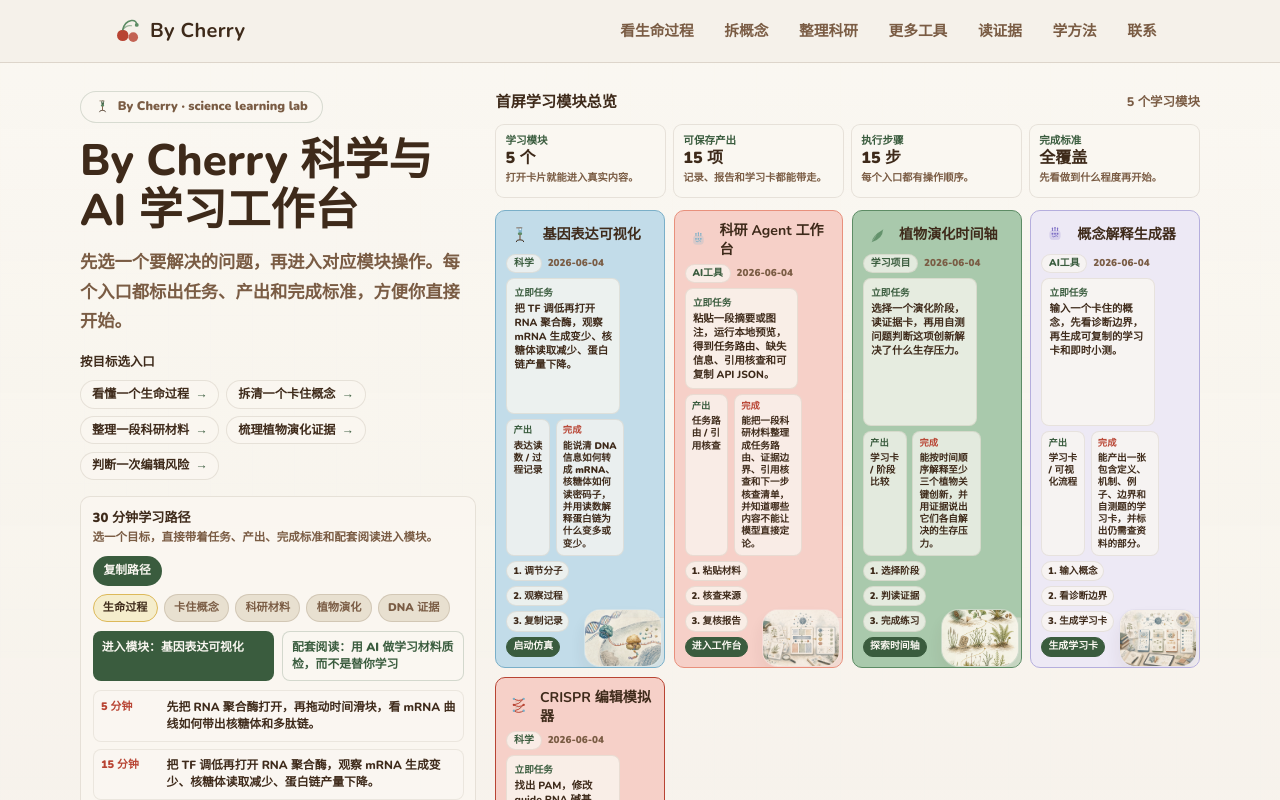
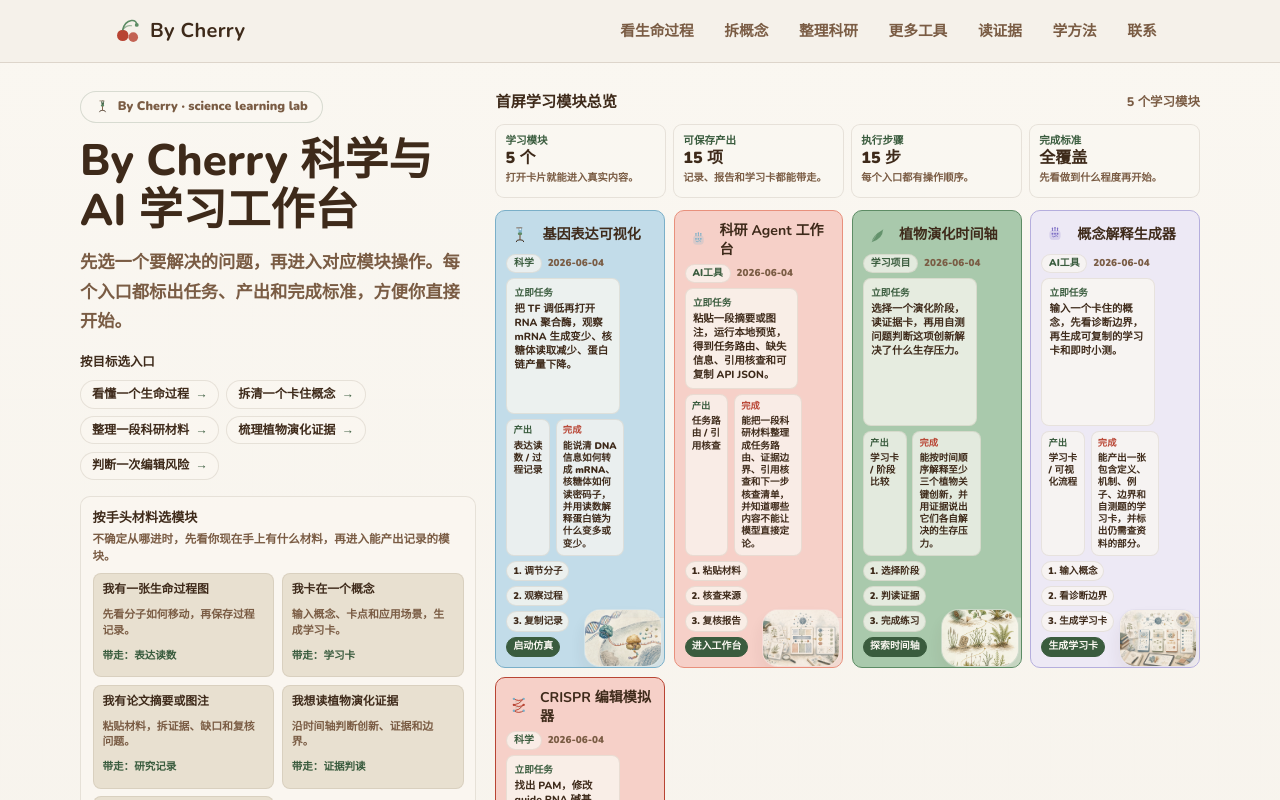
Before and after one commit to liruirui321/Bycherry, a React (Vite) app: page / in a window 1280 px wide. Built offline with nearby package versions, Linux system fonts and the light colour scheme.

Commit message:
Add material-based homepage routes

```diff
--- a/scripts/verify-content-integrity.mjs
+++ b/scripts/verify-content-integrity.mjs
@@ -347,6 +347,13 @@ function verifyWorkJsonLdLearningOutcomes() {
   expect(heroSource.includes("配套阅读：${activeSessionPlan.article.title}"), "Homepage hero session plan must include a paired reading title.");
   expect(heroSource.includes("阅读入口：${activeSessionPlan.article.href}"), "Homepage hero copied session plan must include paired reading route.");
   expect(heroSource.includes("完成检查：${activeSessionPlan.article.checklist[0]}"), "Homepage hero copied session plan must include paired reading completion check.");
+  expect(heroSource.includes("materialRoutes"), "Homepage hero must expose material-based route choices.");
+  expect(heroSource.includes("按手头材料选模块"), "Homepage hero must visibly let learners choose by the material they have.");
+  expect(heroSource.includes("按手头材料选择"), "Homepage copied session plan must include material-based route choices.");
+  expect(heroSource.includes("hero-material-route-grid"), "Homepage material route choices must have a stable grid class.");
+  expect(heroSource.includes("hero-material-route-link"), "Homepage material route choices must expose direct links.");
+  expect(heroSource.includes('aria-label="按手头材料选择学习模块"'), "Homepage material route choices must be labeled for assistive tech.");
+  expect(heroSource.includes("带走：{route.output}"), "Homepage material route choices must show saved outputs.");
   expect(heroSource.includes("配套阅读进入模块"), "Homepage hero visible session copy must mention paired reading.");
   expect(worksSource.includes("先做这个"), "Homepage work cards must expose a first concrete starter action.");
   expect(worksSource.includes("{work.success}"), "Homepage work cards must expose each work completion standard.");
--- a/src/app/components/Hero.tsx
+++ b/src/app/components/Hero.tsx
@@ -18,6 +18,38 @@ export function Hero() {
     { label: "整理一段科研材料", href: "/works/research-prompt-kit", workTitle: "科研 Agent 工作台" },
     { label: "梳理植物演化证据", href: "/works/plant-evolution-stories", workTitle: "植物演化时间轴" },
     { label: "判断一次编辑风险", href: "/works/crispr-interactive", workTitle: "CRISPR 编辑模拟器" },
+  ];
+  const materialRoutes = [
+    {
+      label: "我有一张生命过程图",
+      hint: "先看分子如何移动，再保存过程记录。",
+      href: "/works/gene-expression",
+      output: "表达读数",
+    },
+    {
+      label: "我卡在一个概念",
+      hint: "输入概念、卡点和应用场景，生成学习卡。",
+      href: "/works/concept-explainer",
+      output: "学习卡",
+    },
+    {
+      label: "我有论文摘要或图注",
+      hint: "粘贴材料，拆证据、缺口和复核问题。",
+      href: "/works/research-prompt-kit",
+      output: "研究记录",
+    },
+    {
+      label: "我想读植物演化证据",
+      hint: "沿时间轴判断创新、证据和边界。",
+      href: "/works/plant-evolution-stories",
+      output: "证据判读",
+    },
+    {
+      label: "我想判断编辑风险",
+      hint: "先找 PAM，再判 guide 和修复结果。",
+      href: "/works/crispr-interactive",
+      output: "风险核查",
+    },
   ];
   const sessionPlans = [
     {
@@ -74,6 +106,11 @@ export function Hero() {
 
 首屏模块总览
 ${heroModuleStatsText}
+
+按手头材料选择
+${materialRoutes.map((route, index) => `${index + 1}. ${route.label} → ${route.href}
+先做：${route.hint}
+带走：${route.output}`).join("\n")}
 
 1. 5 分钟启动
 ${activeSessionPlan.work.starter}
@@ -217,6 +254,35 @@ ${activeSessionPlan.work.path.map((step, index) => `${index + 1}. ${step}`).join
               >
                 <span>{route.label}</span>
                 <span aria-hidden="true" style={{ color: "var(--cherry-forest)" }}>→</span>
+              </a>
+            ))}
+          </div>
+        </div>
+
+        <div style={{ background: "rgba(250,247,241,0.82)", border: "1.5px solid rgba(94,68,42,0.12)", borderRadius: 10, padding: "0.72rem", marginBottom: "1rem", display: "grid", gap: "0.55rem" }}>
+          <div>
+            <div style={{ color: "var(--cherry-warm-brown)", fontSize: "0.82rem", fontWeight: 900 }}>按手头材料选模块</div>
+            <div style={{ color: "var(--cherry-warm-mid)", fontSize: "0.72rem", lineHeight: 1.45, fontWeight: 800, marginTop: "0.16rem" }}>
+              不确定从哪进时，先看你现在手上有什么材料，再进入能产出记录的模块。
+            </div>
+          </div>
+          <div className="hero-material-route-grid" role="list" aria-label="按手头材料选择学习模块" style={{ display: "grid", gridTemplateColumns: "repeat(auto-fit, minmax(162px, 1fr))", gap: "0.46rem" }}>
+            {materialRoutes.map((route) => (
+              <a
+                key={route.href}
+                className="hero-material-route-link"
+                href={route.href}
+                aria-label={`${route.label}：${route.hint}。带走${route.output}`}
+                onClick={(event) => openWork(route.href, event)}
+                onMouseEnter={() => preloadRouteForHref(route.href)}
+                onFocus={() => preloadRouteForHref(route.href)}
+                onPointerDown={() => preloadRouteForHref(route.href)}
+                role="listitem"
+                style={{ background: "var(--muted)", border: "1px solid rgba(94,68,42,0.1)", borderRadius: 8, padding: "0.5rem 0.56rem", color: "inherit", textDecoration: "none", display: "grid", gap: "0.28rem", minHeight: 104 }}
+              >
+                <strong style={{ color: "var(--cherry-warm-brown)", fontSize: "0.74rem", lineHeight: 1.34 }}>{route.label}</strong>
+                <span style={{ color: "var(--cherry-warm-mid)", fontSize: "0.68rem", lineHeight: 1.42, fontWeight: 800 }}>{route.hint}</span>
+                <span style={{ color: "var(--cherry-forest)", fontSize: "0.66rem", fontWeight: 900 }}>带走：{route.output}</span>
               </a>
             ))}
           </div>
@@ -466,10 +532,15 @@ ${activeSessionPlan.work.path.map((step, index) => `${index + 1}. ${step}`).join
             grid-column: 1 / -1;
           }
 
+          .hero-material-route-grid {
+            grid-template-columns: 1fr !important;
+          }
+
         }
 
         .hero-cta:focus-visible,
         .hero-goal-link:focus-visible,
+        .hero-material-route-link:focus-visible,
         .hero-session-action-link:focus-visible,
         .hero-session-button:focus-visible,
         .hero-work-card:focus-visible {
@@ -486,6 +557,17 @@ ${activeSessionPlan.work.path.map((step, index) => `${index + 1}. ${step}`).join
           transform: translateY(-2px);
           background: var(--cherry-yellow-light);
           border-color: var(--cherry-yellow);
+        }
+
+        .hero-material-route-link {
+          transition: transform 0.18s ease, box-shadow 0.18s ease, background 0.18s ease;
+        }
+
+        .hero-material-route-link:hover,
+        .hero-material-route-link:focus-visible {
+          transform: translateY(-2px);
+          background: var(--cherry-yellow-light) !important;
+          box-shadow: 3px 6px 0 rgba(94,68,42,0.08);
         }
 
         .hero-session-action-link {
@@ -511,6 +593,7 @@ ${activeSessionPlan.work.path.map((step, index) => `${index + 1}. ${step}`).join
         @media (prefers-reduced-motion: reduce) {
           .hero-cta,
           .hero-goal-link,
+          .hero-material-route-link,
           .hero-session-action-link,
           .hero-session-button,
           .hero-work-card {
```
